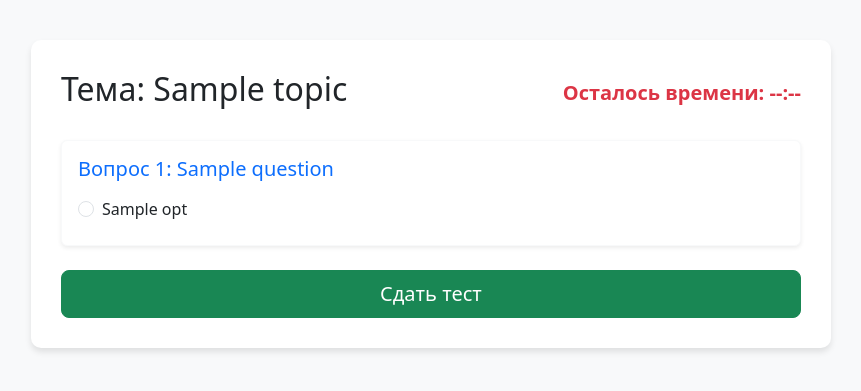
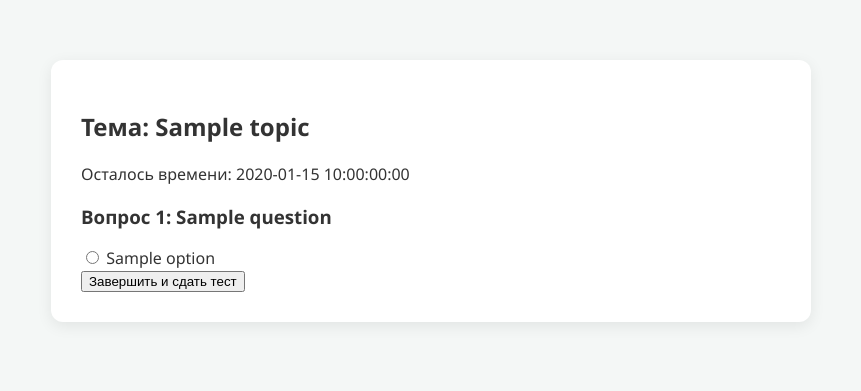
Before and after one commit to hamenovtamir-byte/SmartHomeTask, a FastAPI app: template templates/task_solve.html in a window 1280 px wide. Shown: the top 391 px of the page, without its empty margins (209-1070 px from the left). Run offline with FastAPI, Linux system fonts and the light colour scheme; the template is opened without the code that fills it: most values are stand-ins (such as "Sample title", 1, 10 or a date in 2020).

Commit message:
Update task_solve.html

```diff
--- a/templates/task_solve.html
+++ b/templates/task_solve.html
@@ -2,124 +2,66 @@
 <html lang="ru">
 <head>
     <meta charset="UTF-8">
-    <title>Прохождение теста - Smart HomeTask</title>
-    <link href="https://cdn.jsdelivr.net/npm/bootstrap@5.3.0/dist/css/bootstrap.min.css" rel="stylesheet">
-    <style>
-        body { background-color: #f8f9fa; }
-        .test-container { max-width: 800px; margin: 40px auto; background: white; padding: 30px; border-radius: 10px; box-shadow: 0 4px 6px rgba(0,0,0,0.1); }
-        .timer { font-size: 1.25rem; font-weight: bold; color: #dc3545; }
+    <meta name="viewport" content="width=device-width, initial-scale=1.0">
+    <title>Решение теста: {{ task.topic }}</title>
+    <link rel="stylesheet" href="/static/style.css">
+</head>
+<body>
+    <div class="container">
+        <header class="test-header">
+            <h2>Тема: {{ task.topic }}</h2>
+            <div class="timer">Осталось времени: <span id="timer-display">{{ task.time_limit }}:00</span></div>
+        </header>
 
-        /* Стили для защиты от выделения текста и копирования */
-        .no-select {
-            user-select: none;
-            -webkit-user-select: none;
-            -moz-user-select: none;
-            -ms-user-select: none;
-        }
-    </style>
-</head>
-<body class="no-select" oncopy="return false;" oncut="return false;" onpaste="return false;" oncontextmenu="return false;">
-
-<div class="container">
-    <div class="test-container">
-        <div class="d-flex justify-content-between align-items-center mb-4">
-            <h2>Тема: {{ task.topic }}</h2>
-            <div id="timer" class="timer">Осталось времени: <span id="time">--:--</span></div>
-        </div>
-
-        <div id="warning-box" class="alert alert-warning d-none" role="alert">
-            ⚠️ <strong>Внимание!</strong> Зафиксировано переключение вкладки или сворачивание браузера. Нарушений: <span id="switch-count">0</span>
-        </div>
-
-        <form id="test-form" method="POST" action="/student/submit_task">
+        <form action="/student/submit_task" method="POST" id="test-form">
             <input type="hidden" name="task_id" value="{{ task.id }}">
-            <input type="hidden" id="tab_switches" name="tab_switches" value="0">
+            <input type="hidden" name="tab_switches" id="tab_switches" value="0">
 
             {% for q in questions %}
-                <div class="card mb-4 border-light shadow-sm">
-                    <div class="card-body">
-                        <h5 class="card-title text-primary mb-3">Вопрос {{ loop.index }}: {{ q.question }}</h5>
-
-                        {% for opt in q.options %}
-                            <div class="form-check mb-2">
-                                <input class="form-check-input" type="radio"
-                                       name="q_{{ loop.index0 }}"
-                                       id="q_{{ loop.index0 }}_{{ loop.index }}"
-                                       value="{{ opt[0] }}"
-                                       onclick="toggleRadio(this)">
-                                <label class="form-check-label" for="q_{{ loop.index0 }}_{{ loop.index }}">
-                                    {{ opt }}
+                <div class="question-card">
+                    <h3>Вопрос {{ loop.index }}: {{ q.question }}</h3>
+                    <div class="options-list">
+                        {% for option in q.options %}
+                            <label class="option-label">
+                                <!-- Уникальное имя для каждого вопроса (q_0, q_1, q_2 и т.д.) -->
+                                <input type="radio" name="q_{{ loop.index0 }}" value="{{ option }}" required>
+                                <span>{{ option }}</span>
                             </label>
-                            </div>
                         {% endfor %}
                     </div>
                 </div>
             {% endfor %}
 
-            <div class="d-grid gap-2 mt-4">
-                <button type="submit" class="btn btn-success btn-lg">Сдать тест</button>
-            </div>
+            <button type="submit" class="btn-submit">Завершить и сдать тест</button>
         </form>
-    </div>
     </div>
 
     <script>
-    // Отмена выбора при повторном клике по радиокнопке
-    const previousSelections = {};
-
-    function toggleRadio(element) {
-        const name = element.name;
-
-        if (previousSelections[name] === element) {
-            element.checked = false;
-            previousSelections[name] = undefined;
-        } else {
-            previousSelections[name] = element;
-        }
-    }
-
-    // Дополнительная защита JS от комбинаций клавиш копирования (Ctrl+C, Ctrl+A и т.д.)
-    document.addEventListener('keydown', function(e) {
-        if (e.ctrlKey && (e.key === 'c' || e.key === 'C' || e.key === 'a' || e.key === 'A' || e.key === 'u' || e.key === 'U' || e.key === 'p' || e.key === 'P')) {
-            e.preventDefault();
-            alert("Копирование и использование горячих клавиш на тесте запрещено!");
+        // Простой скрипт отслеживания переключения вкладок (защита от списывания)
+        let tabSwitches = 0;
+        document.addEventListener("visibilitychange", function() {
+            if (document.hidden) {
+                tabSwitches++;
+                document.getElementById("tab_switches").value = tabSwitches;
             }
         });
 
         // Таймер обратного отсчета
-    let timeLimitMinutes = {{ task.time_limit }};
-    let totalSeconds = timeLimitMinutes * 60;
-    const timerDisplay = document.getElementById("time");
+        let timeLeft = {{ task.time_limit }} * 60;
+        const timerDisplay = document.getElementById("timer-display");
 
-    const timerInterval = setInterval(() => {
-        let minutes = Math.floor(totalSeconds / 60);
-        let seconds = totalSeconds % 60;
+        const timer = setInterval(function() {
+            let minutes = Math.floor(timeLeft / 60);
+            let seconds = timeLeft % 60;
+            timerDisplay.textContent = `${minutes}:${seconds < 10 ? '0' : ''}${seconds}`;
 
-        timerDisplay.textContent = `${minutes.toString().padStart(2, '0')}:${seconds.toString().padStart(2, '0')}`;
-
-        if (totalSeconds <= 0) {
-            clearInterval(timerInterval);
+            if (timeLeft <= 0) {
+                clearInterval(timer);
                 alert("Время вышло! Тест будет отправлен автоматически.");
                 document.getElementById("test-form").submit();
             }
-        totalSeconds--;
+            timeLeft--;
         }, 1000);
-
-    // Античит: отслеживание переключения вкладок
-    let tabSwitches = 0;
-    const warningBox = document.getElementById("warning-box");
-    const switchCountDisplay = document.getElementById("switch-count");
-    const tabSwitchesInput = document.getElementById("tab_switches");
-
-    document.addEventListener("visibilitychange", function() {
-        if (document.hidden) {
-            tabSwitches++;
-            tabSwitchesInput.value = tabSwitches;
-            switchCountDisplay.textContent = tabSwitches;
-            warningBox.classList.remove("d-none");
-        }
-    });
     </script>
-
 </body>
 </html>
```
Lines whose indentation alone changed are shown as unchanged.
